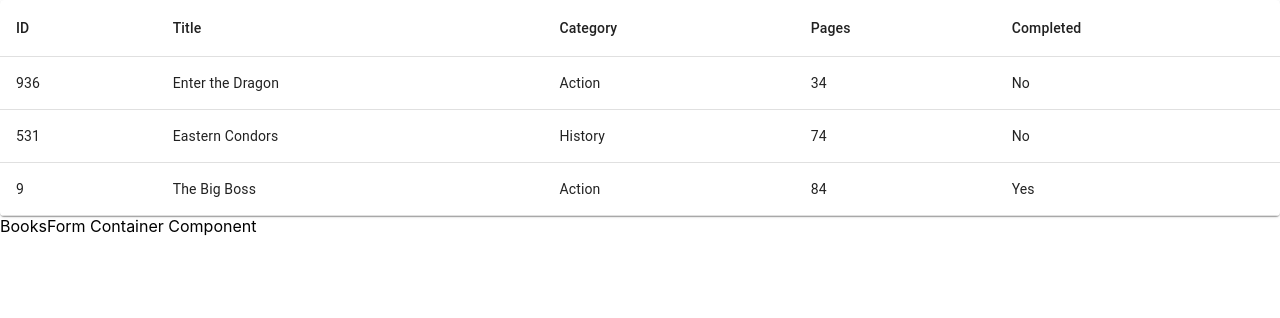
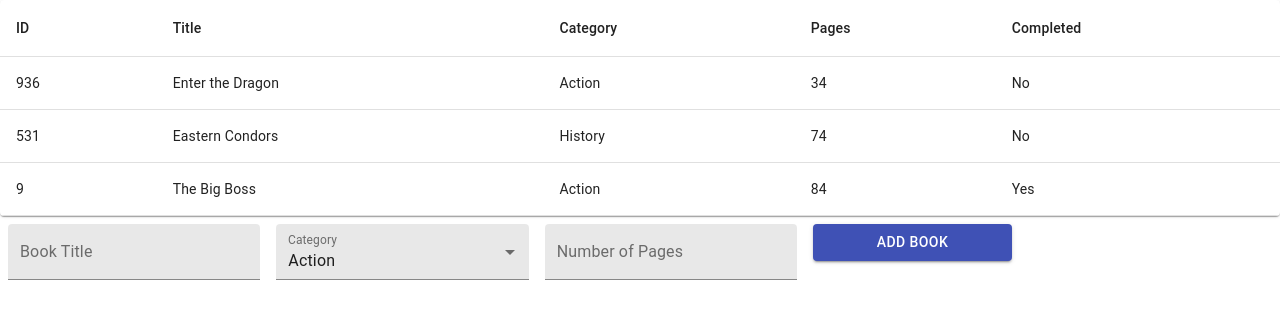
Before and after one commit to oxenprogrammer/Book-Store-App, a React (Create React App) app: page / in a window 1280 px wide. Shown: the top 318 px of the page. Built offline with nearby package versions, Linux system fonts and the light colour scheme.

Commit message:
Feat(bookstore): update BooksForm

```diff
--- a/src/containers/BooksForm.js
+++ b/src/containers/BooksForm.js
@@ -1,5 +1,80 @@
+import {
+  Button,
+  FormControl,
+  InputLabel,
+  MenuItem,
+  Select,
+  TextField,
+} from "@material-ui/core";
+
+import { makeStyles } from "@material-ui/core/styles";
+import { useState } from "react";
+
+const useStyles = makeStyles((theme) => ({
+  root: {
+    "& > *": {
+      margin: theme.spacing(1),
+      width: "25ch",
+    },
+  },
+}));
+
 const BooksForm = () => {
-  return <div className="BooksForm">BooksForm Container Component</div>;
+  const categories = [
+    "Action",
+    "Biography",
+    "History",
+    "Horror",
+    "Kids",
+    "Learning",
+    "Sci-Fi",
+  ];
+
+  const [category, setCategory] = useState();
+
+  const handleChange = (event) => {
+    setCategory(event.target.value);
+  };
+
+  const classes = useStyles();
+
+  return (
+    <form className={classes.root} noValidate autoComplete="off">
+      <TextField
+        type="text"
+        id="title"
+        name="title"
+        label="Book Title"
+        variant="filled"
+      />
+      <FormControl variant="filled" className={classes.formControl}>
+        <InputLabel id="category">Category</InputLabel>
+        <Select
+          labelId="category"
+          id="category"
+          value={category}
+          onChange={handleChange}
+          defaultValue="Action"
+        >
+          {categories.map((cat) => (
+            <MenuItem key={cat} value={cat}>
+              {cat}
+            </MenuItem>
+          ))}
+        </Select>
+      </FormControl>
+      <TextField
+        type="number"
+        id="pages"
+        name="pages"
+        label="Number of Pages"
+        variant="filled"
+      />
+      <Button type="submit" variant="contained" color="primary">
+        Add Book
+      </Button>
+    </form>
+  );
 };
 
 export default BooksForm;
```
